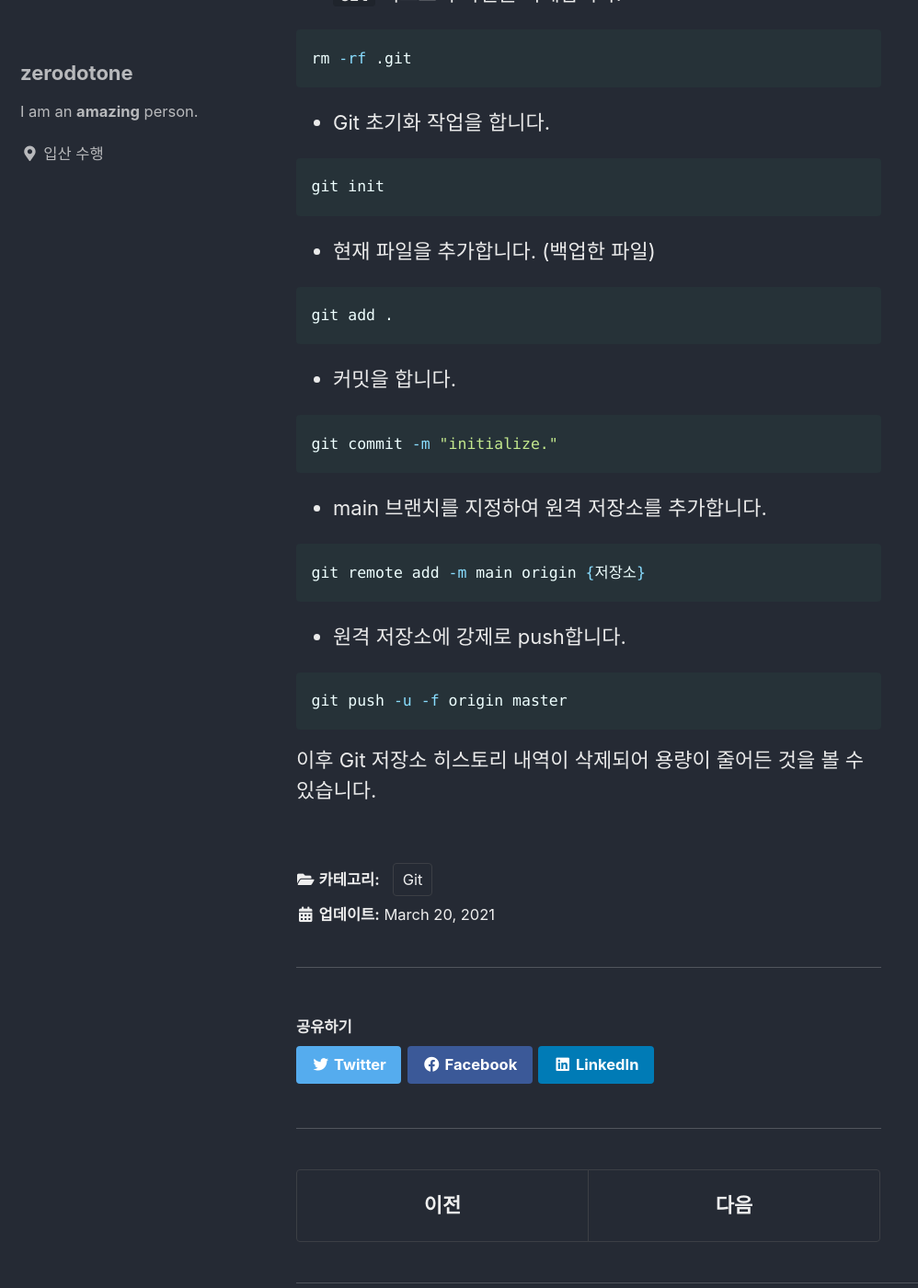
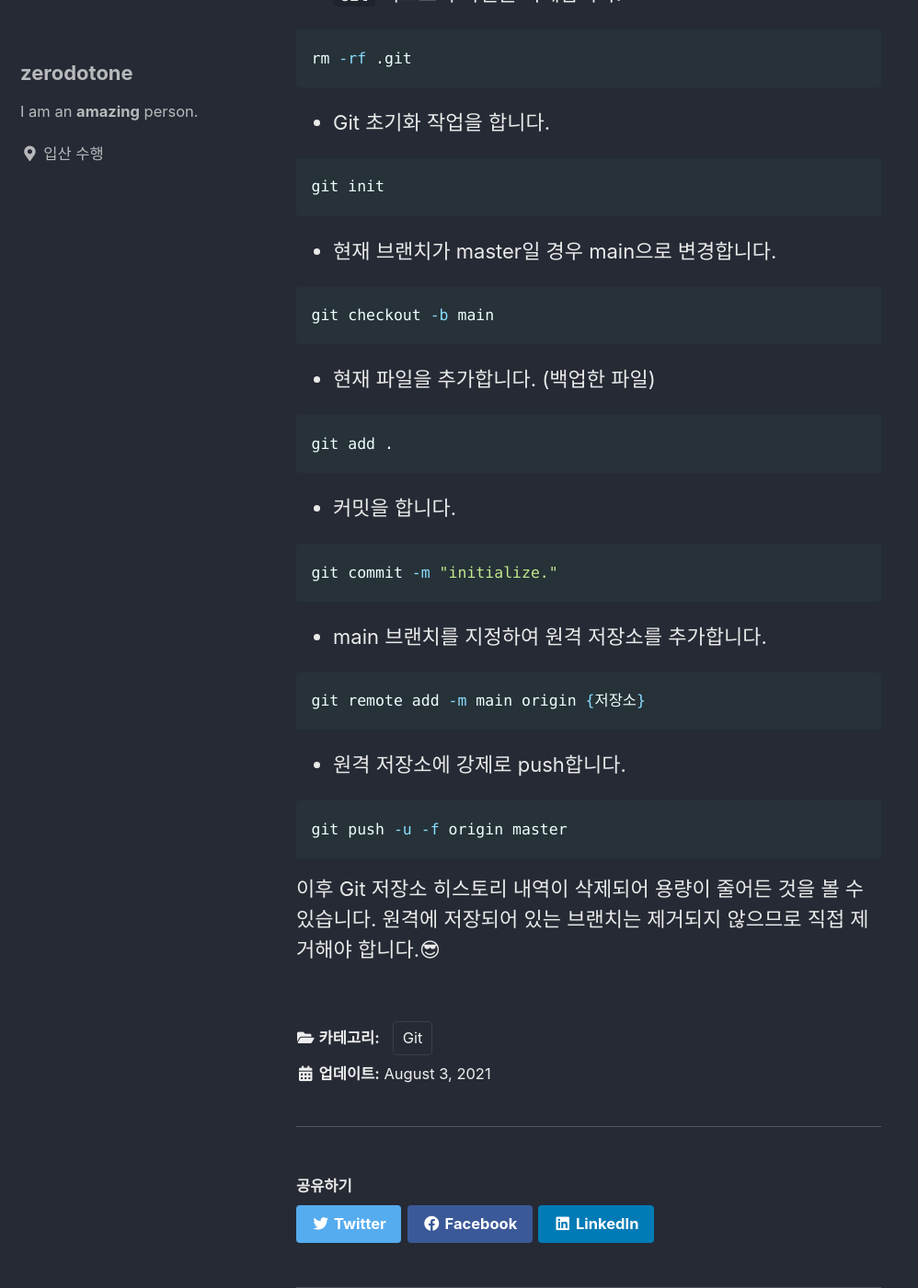
Before and after one commit to zdodev/zdodev.github.io, a Jekyll site: the page built from _posts/2021-03-20-Git-저장소-용량-줄이기.md, in a window 1280 px wide and 1400 px high, scrolled down 1017 px. Shown: the whole window at 92% size, without its empty margins (0-998 px from the left). Built offline with Jekyll 4.4.1, drawn with Linux system fonts in a browser that asks for light colours; cached includes are drawn as plain includes.

Commit message:
✍️: Git 저장소 용량 줄이기 업데이트.

````diff
--- a/_posts/2021-03-20-Git-저장소-용량-줄이기.md
+++ b/_posts/2021-03-20-Git-저장소-용량-줄이기.md
@@ -2,7 +2,7 @@
 title: "Git 저장소 용량 줄이기"
 categories:
   - Git
-last_modified_at: 2021-03-20 02:31:00
+last_modified_at: 2021-08-03 22:00:00
 toc: true #Table of Contents
 comments: true
 
@@ -39,6 +39,12 @@ rm -rf .git
 git init
 ```
 
+-   현재 브랜치가 master일 경우 main으로 변경합니다.
+
+```bash
+git checkout -b main
+```
+
 -   현재 파일을 추가합니다. (백업한 파일)
 
 ```bash
@@ -63,4 +69,4 @@ git remote add -m main origin {저장소}
 git push -u -f origin master
 ```
 
-이후 Git 저장소 히스토리 내역이 삭제되어 용량이 줄어든 것을 볼 수 있습니다.
+이후 Git 저장소 히스토리 내역이 삭제되어 용량이 줄어든 것을 볼 수 있습니다. 원격에 저장되어 있는 브랜치는 제거되지 않으므로 직접 제거해야 합니다.😎
````
